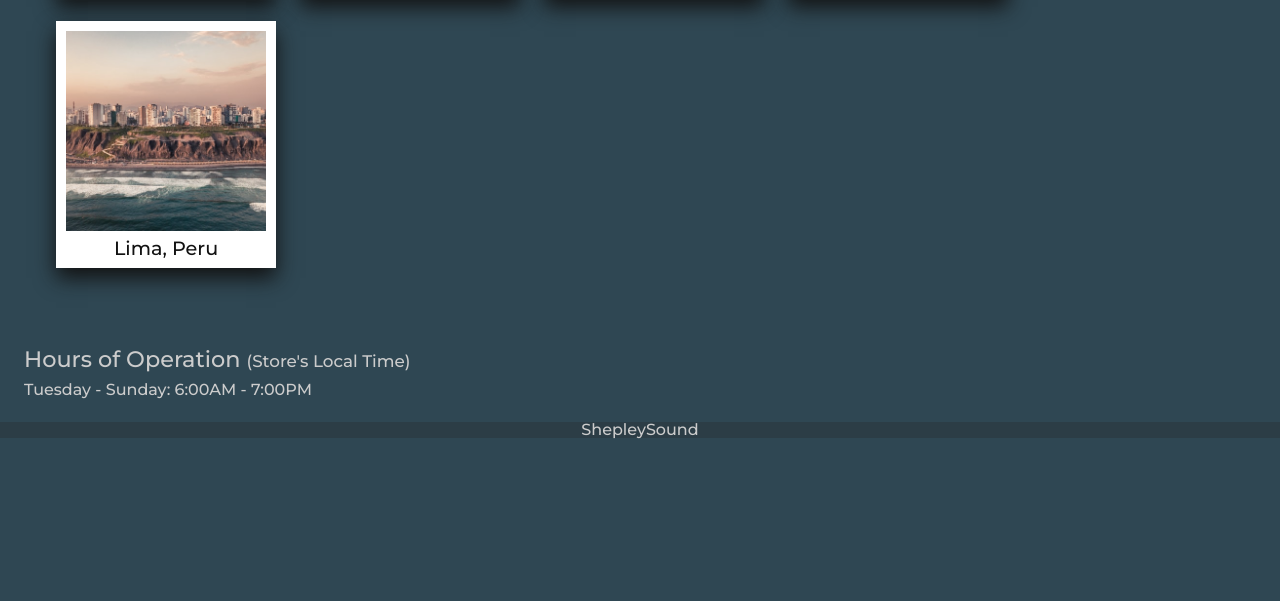
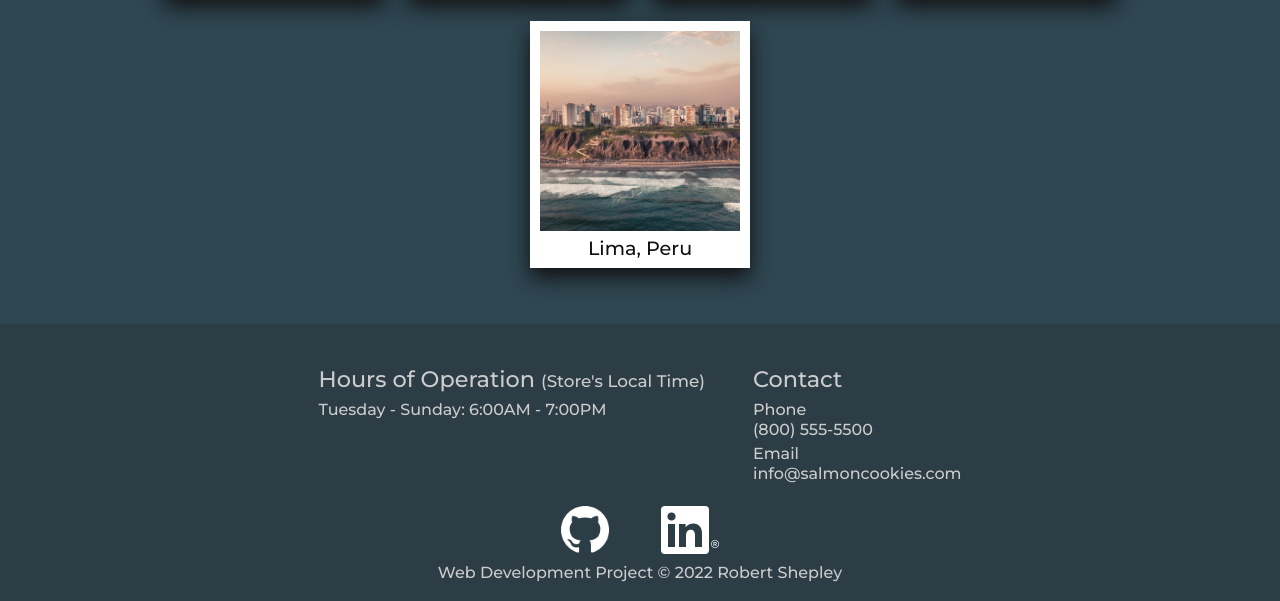
Before and after one commit to ShepleySound/cookie-stand, a plain HTML site: page index.html in a window 1280 px wide. Shown: the part 1035-1636 px from the top of the page. Before the commit the page ends 1474 px from the top, so only its background shows below. Drawn offline with Linux system fonts and the light colour scheme.

Commit message:
Add content to footer and complete styling.

```diff
--- a/css/home-style.css
+++ b/css/home-style.css
@@ -17,14 +17,6 @@ img.headline-image {
   min-height: 180px;
   opacity: 30%;
 }
-
-/* .headline-overlay {
-  position: absolute;
-  top: 0;
-  width: 100%;
-  height: 100%;
-  background-color: #a9b8b559;
-} */
 
 .bold-call-container {
   position: absolute;
@@ -72,6 +64,8 @@ h3.bold-call {
   display: flex;
   flex-direction: column;
   box-sizing: border-box;
+  justify-content: center;
+  align-items: center;
 }
 
 .locations-information p {
@@ -84,7 +78,7 @@ h3.bold-call {
   padding: 20px;
   display: flex;
   flex-wrap: wrap;
-
+  justify-content: center;
 }
 
 .location-card {
@@ -111,9 +105,3 @@ h3.bold-call {
   padding-top: 8px;
   color: #121212;
 }
-
-.hours-information {}
-
-.hours-head-small {
-  font-size: .75em;
-}
--- a/css/style.css
+++ b/css/style.css
@@ -76,12 +76,47 @@ nav a:hover {
 }
 
 footer {
+  box-sizing: border-box;
   display: flex;
   flex-direction: column;
   align-items: center;
   justify-content: center;
   margin-top: auto;
   background-color: #2c3d46;
-  height: 100px;
   width: 100vw;
+  padding: 20px 0px;
 }
+
+.hours-contact-footer {
+  display: flex;
+  justify-content: center;
+}
+
+.hours-head-small {
+  font-size: .75em;
+}
+
+.contact-list dt {
+  margin-top: 8px;
+}
+
+.contact-list dd {
+  margin-top: 4px;
+}
+
+.github-logo {
+  width: 48px;
+}
+
+.linkedin-logo {
+  width: 58px;
+}
+
+.github-logo,
+.linkedin-logo {
+  margin: 0px 24px;
+}
+
+.dev-credit {
+  padding-top: 8px;
+}
--- a/index.html
+++ b/index.html
@@ -72,13 +72,28 @@
           </section>
         </div>
       </section>
-      <section class="info-section hours-information">
-        <h2>Hours of Operation <span class="hours-head-small">(Store's Local Time)</span></h2>
-        <span>Tuesday - Sunday: 6:00AM - 7:00PM</span>
-      </section>
     </main>
     <footer>
-      <span>ShepleySound</span>
+      <div class="hours-contact-footer">
+        <section class="info-section hours-information">
+          <h2>Hours of Operation <span class="hours-head-small">(Store's Local Time)</span></h2>
+          <span>Tuesday - Sunday: 6:00AM - 7:00PM</span>
+        </section>
+        <section class="info-section contact-information">
+          <h2>Contact</h2>
+          <dl class="contact-list">
+            <dt>Phone</dt>
+            <dd>(800) 555-5500</dd>
+            <dt>Email</dt>
+            <dd>info@salmoncookies.com</dd>
+          </dl>
+        </section>
+      </div>
+      <div class="social-media-links">
+        <a href="https://github.com/shepleysound" title="Find me on GitHub!"><img class="github-logo" src="img/social-media/GitHub-Mark-Light-64px.png" alt="Github Logo"></a>
+        <a href="https://www.linkedin.com/in/robert-shepley/" title="Find me on LinkedIn!"><img class="linkedin-logo" src="img/social-media/In-White-48.png" alt="LinkedIn Logo"></a>
+      </div>
+      <span class="dev-credit">Web Development Project &copy 2022 Robert Shepley</span>
     </footer>
   </body>
 </html>
```
Also changed, not shown: img/social-media/GitHub-Mark-Light-64px.png (added), img/social-media/In-White-48.png (added).
